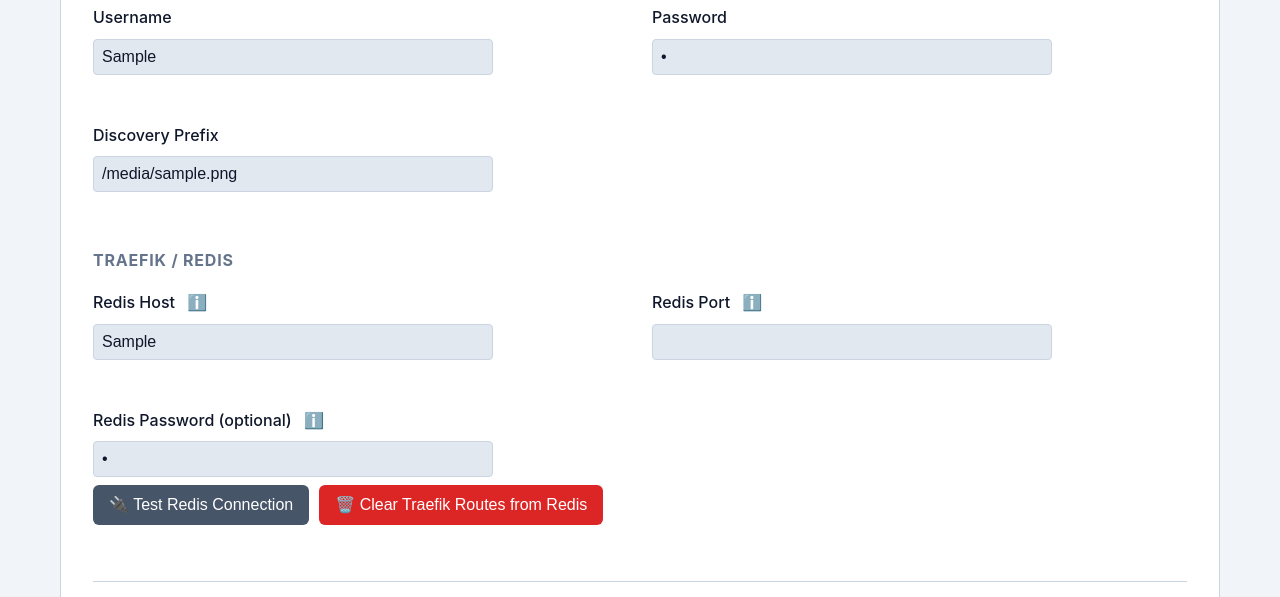
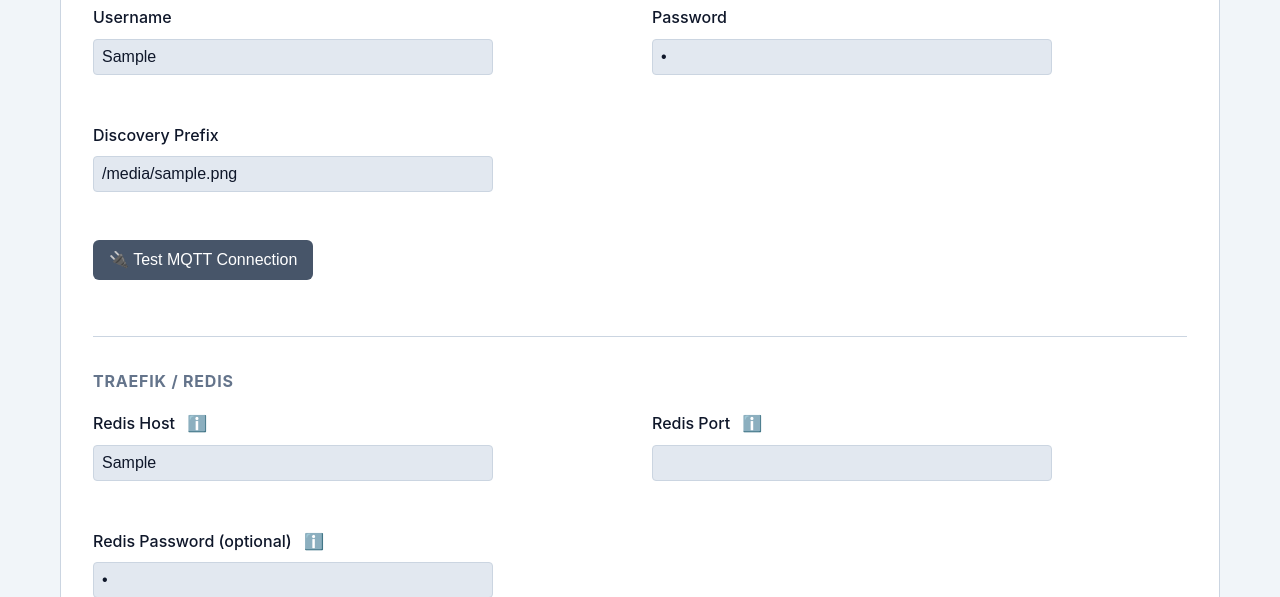
Before and after one commit to m1ckyb/Traefik-Route-Control, a Flask app: template templates/settings.html in a window 1280 px wide, after a click on "Integrations". Shown: the part 811-1408 px from the top of the page. Run offline with Flask 3, Linux system fonts and the light colour scheme; the template is opened without the code that fills it: most values are stand-ins (such as "Sample title", 1, 10 or a date in 2020); some libraries are stand-ins or nearby versions.

Commit message:
feat: Add MQTT connection test and UI improvements

```diff
--- a/main.py
+++ b/main.py
@@ -3490,6 +3490,40 @@ def api_save_setting():
     except Exception as e:
         return jsonify({"error": str(e)}), 500
 
+@app.route('/api/test/mqtt', methods=['POST'])
+@login_required
+def test_mqtt_connection_route():
+    try:
+        data = request.json
+        host = data.get('host')
+        port = int(data.get('port', 1883))
+        username = data.get('username')
+        password = data.get('password')
+
+        if not host:
+            return jsonify({"error": "Host is required"}), 400
+
+        import paho.mqtt.client as mqtt
+
+        # Create a temporary client for testing
+        client = mqtt.Client()
+        if username:
+            client.username_pw_set(username, password)
+
+        # Try to connect
+        client.connect(host, port, 5)
+        client.loop_start()
+        time.sleep(1) # Give it a moment
+
+        if client.is_connected():
+            client.disconnect()
+            return jsonify({"message": "✅ MQTT Connection Successful!"})
+        else:
+            return jsonify({"error": "Could not connect to MQTT Broker"}), 400
+
+    except Exception as e:
+        return jsonify({"error": str(e)}), 400
+
 @app.route('/api/test/redis', methods=['POST'])
 @login_required
 def api_test_redis():
--- a/templates/settings.html
+++ b/templates/settings.html
@@ -513,7 +513,12 @@
                 <label for="MQTT_DISCOVERY_PREFIX">Discovery Prefix</label>
                 <input type="text" id="MQTT_DISCOVERY_PREFIX" name="MQTT_DISCOVERY_PREFIX" value="{{ settings.get('MQTT_DISCOVERY_PREFIX', 'homeassistant') }}">
             </div>
-        </div>
+            <div class="form-group" style="grid-column: span 2;">
+                <button type="button" class="btn btn-secondary" onclick="testMQTTConnection(event)">🔌 Test MQTT Connection</button>
+            </div>
+        </div>
+
+        <hr style="margin: 2rem 0; border: 0; border-top: 1px solid var(--border);">
 
         <h3>Traefik / Redis</h3>
         <div class="settings-grid-2-col">
@@ -942,6 +947,46 @@ async function testDiscordWebhook(event) {
     }
 }
 
+async function testMQTTConnection(event) {
+    const host = document.getElementById('MQTT_HOST').value;
+    const port = document.getElementById('MQTT_PORT').value;
+    const user = document.getElementById('MQTT_USER').value;
+    const pass = document.getElementById('MQTT_PASS').value;
+
+    if (!host || !port) {
+        showToast('Please enter Broker Host and Port', 'warning');
+        return;
+    }
+
+    const btn = event.target;
+    const originalText = btn.textContent;
+    btn.textContent = 'Testing...';
+    btn.disabled = true;
+
+    try {
+        const response = await fetch('/api/test/mqtt', {
+            method: 'POST',
+            headers: {
+                'Content-Type': 'application/json',
+                'X-CSRFToken': getCsrfToken()
+            },
+            body: JSON.stringify({host: host, port: port, username: user, password: pass})
+        });
+
+        const data = await response.json();
+        if (response.ok) {
+            showToast(data.message, 'success');
+        } else {
+            showToast(data.error || 'Connection failed', 'error');
+        }
+    } catch (e) {
+        showToast('Error: ' + e.message, 'error');
+    } finally {
+        btn.textContent = originalText;
+        btn.disabled = false;
+    }
+}
+
 async function testRedisConnection(event) {
     const host = document.getElementById('REDIS_HOST').value;
     const port = document.getElementById('REDIS_PORT').value;
```
Also changed, not shown: unreleased.md (+2 -1 lines).
